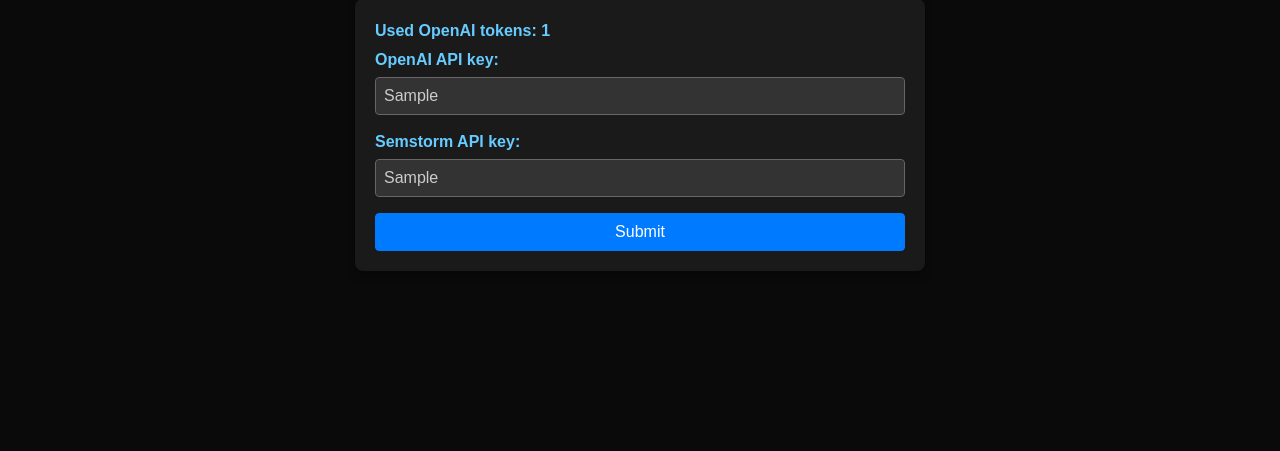
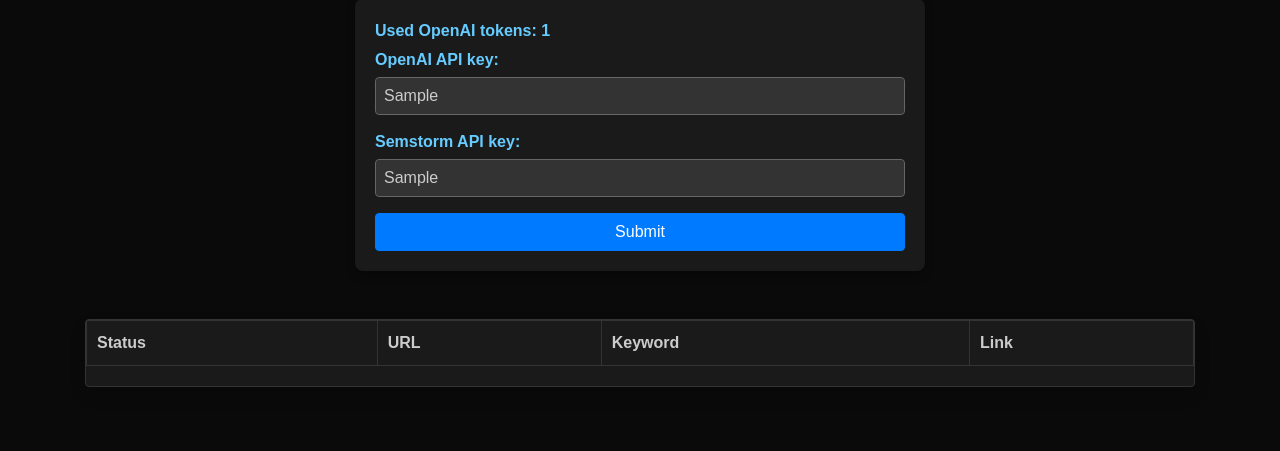
Before and after one commit to xXKUBAXx/Xddd, a Django app: page /user/ in a window 1280 px wide. Shown: the part 178-629 px from the top of the page. Run offline with Django 4.2, Linux system fonts and the light colour scheme; a user stored in the database is signed in; tables that the repository leaves empty hold one stand-in row (values such as "Sample post"); lists and menus that the app fills with data are empty; some libraries are stand-ins or nearby versions.

Commit message:
add user links display to user page

```diff
--- a/backend/templates/user.html
+++ b/backend/templates/user.html
@@ -18,11 +18,40 @@ Dodaj klucz do API
                 <div class="form-group">
                     <label class="form-label" for="openai_api_key">OpenAI API key:</label>
                     <input type="text" class="form-control" id="openai_api_key" name="openai_api_key" value="{{user.account.openai_api_key}}">
+                    {% if user.is_staff %}
                     <label class="form-label" for="semstorm_api_key">Semstorm API key:</label>
                     <input type="text" class="form-control" id="semstorm_api_key" name="semstorm_api_key" value="{{user.account.semstorm_api_key}}">
+                    {% endif %}
                 </div>
                 <button type="submit" class="btn btn-primary btn-block">Submit</button>
             </form>
+        </div>
+    </div>
+
+    <div class="row" style="margin-top: 3em;">
+        <div class="col-md-12">
+            <div class="card shadow">
+                <table>
+                    <thead>
+                        <tr>
+                            <th>Status</th>
+                            <th>URL</th>
+                            <th>Keyword</th>
+                            <th>Link</th>
+                        </tr>
+                    </thead>
+                    <tbody>
+                        {% for row in data %}
+                        <tr>
+                            <td>{% if row.done %}Done{% else %}Writing{% endif %}</td>
+                            <td>{{row.url}}</td>
+                            <td>{{row.keyword}}</td>
+                            <td>{{row.link}}</td>
+                        </tr>
+                        {% endfor %}
+                    </tbody>
+                </table>
+            </div>
         </div>
     </div>
 </div>
--- a/backend/views/front.py
+++ b/backend/views/front.py
@@ -1,5 +1,5 @@
 from django.shortcuts import render, get_object_or_404
-from ..models import Zaplecze, Account
+from ..models import Zaplecze, Account, Link
 from ..serializers import ZapleczeSerializer, AccountSerializer
 from rest_framework.views import APIView
 from django.views.generic import View
@@ -193,7 +193,12 @@ class LinksPanel(View):
 
 class UpdateProfile(APIView):
     def get(self, request):
-        return render(request, 'user.html')
+        #get all table rows that belongs to current user
+        queryset = Link.objects.filter(user=request.user.email)
+        context = {
+            "data": queryset
+        }
+        return render(request, 'user.html', context)
 
     def post(self, request):
         user_id = request.user.id # Assuming you send user_id in the post request
```
